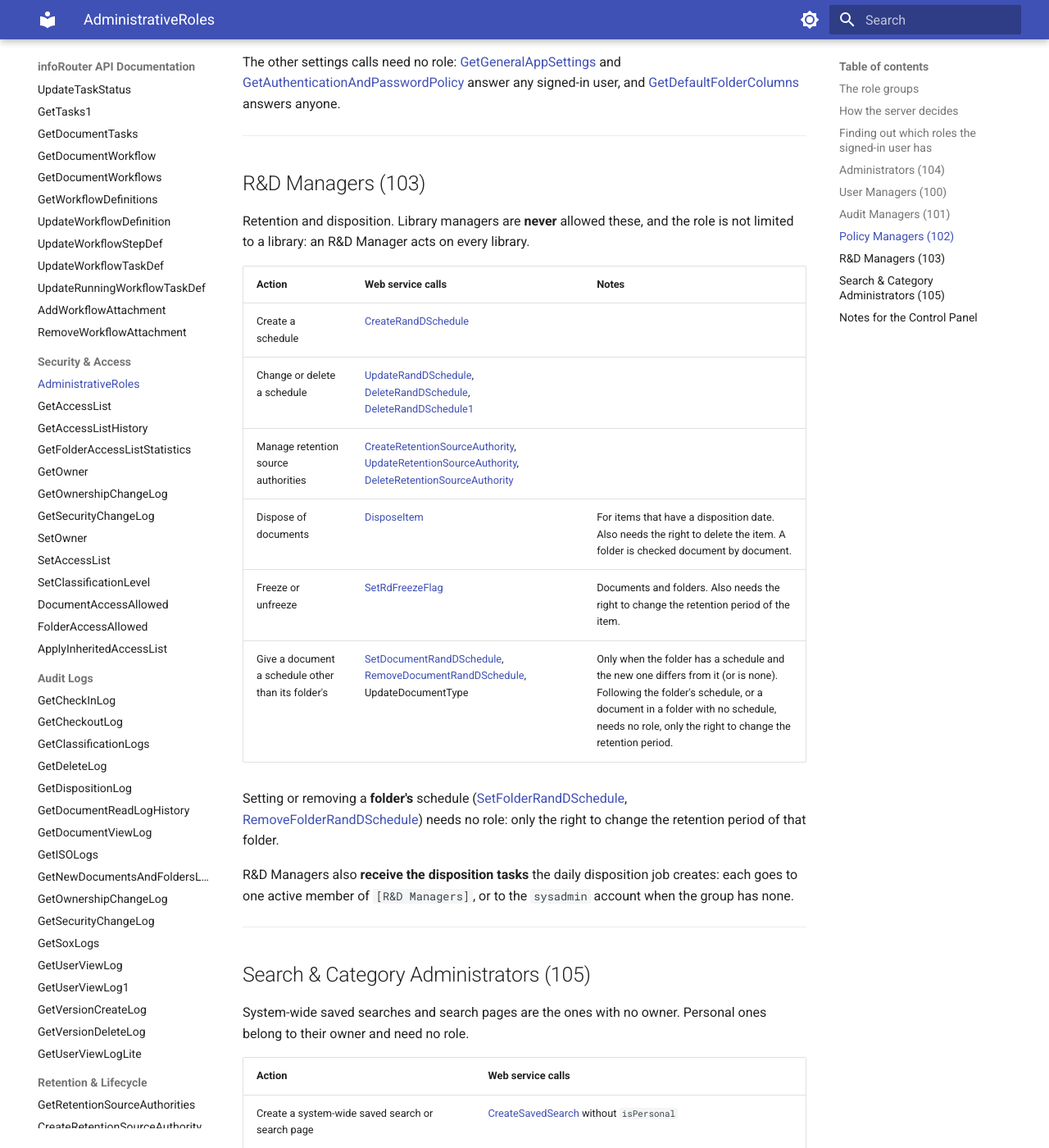
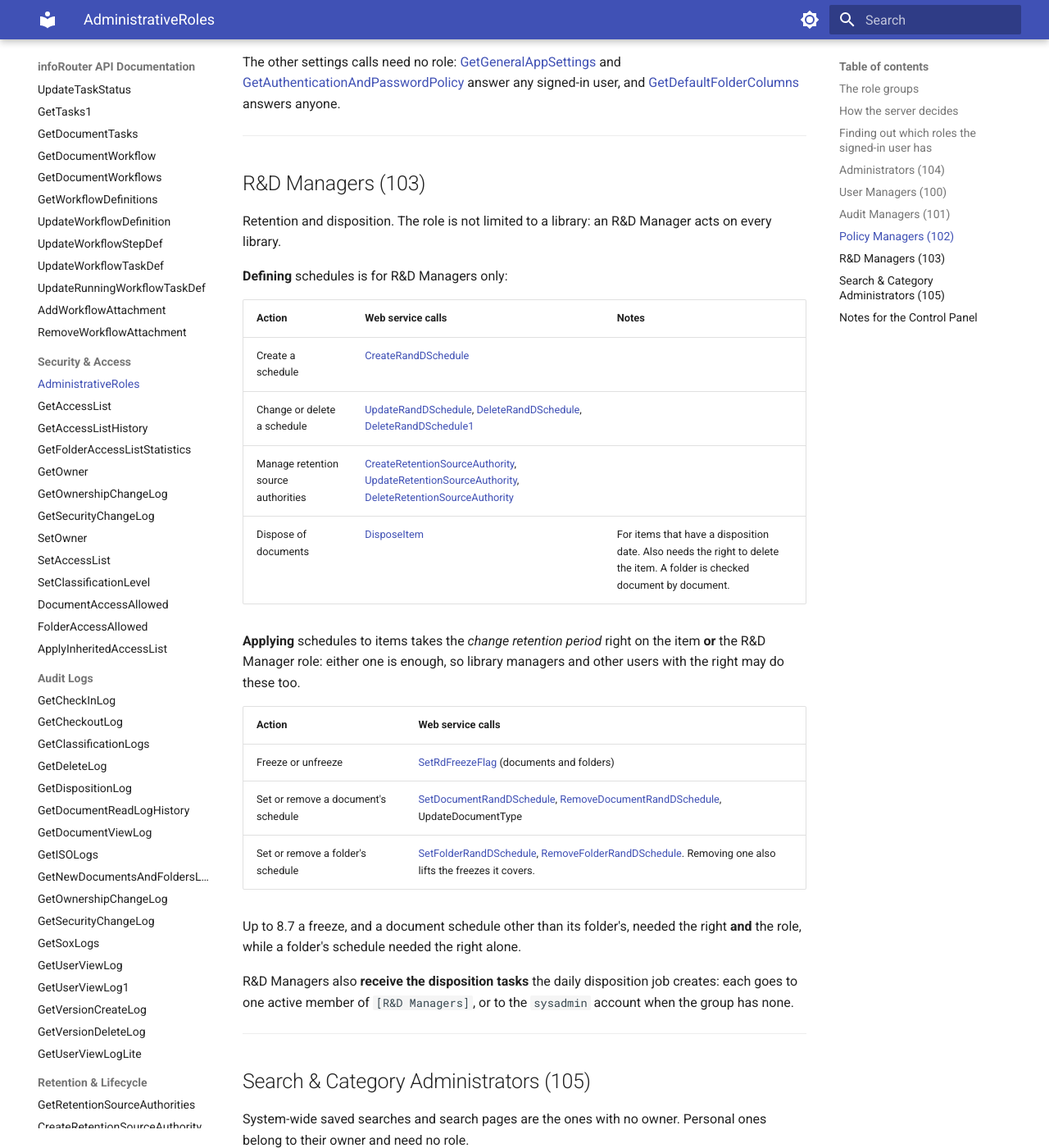
Before and after one commit to inforouter/apidocs, an MkDocs documentation site: the page built from docs/AdministrativeRoles.md, in a window 1280 px wide and 1400 px high, scrolled down 6830 px. Shown: the whole window at 82% size. Built offline with MkDocs 1.6.1 and Material for MkDocs 9.7.7, drawn with Linux system fonts in a browser that asks for light colours.

Commit message:
Retention: applying schedules takes the right on the item or the R&D Manager role
Co-Authored-By: Claude Opus 5.5 <noreply@anthropic.com>

```diff
--- a/docs/AdministrativeRoles.md
+++ b/docs/AdministrativeRoles.md
@@ -149,8 +149,9 @@ The other settings calls need no role: [GetGeneralAppSettings](GetGeneralAppSett
 
 ## R&D Managers (103)
 
-Retention and disposition. Library managers are **never** allowed these, and the role is not limited to a
-library: an R&D Manager acts on every library.
+Retention and disposition. The role is not limited to a library: an R&D Manager acts on every library.
+
+**Defining** schedules is for R&D Managers only:
 
 | Action | Web service calls | Notes |
 |---|---|---|
@@ -158,12 +159,18 @@ library: an R&D Manager acts on every library.
 | Change or delete a schedule | [UpdateRandDSchedule](UpdateRandDSchedule.md), [DeleteRandDSchedule](DeleteRandDSchedule.md), [DeleteRandDSchedule1](DeleteRandDSchedule1.md) | |
 | Manage retention source authorities | [CreateRetentionSourceAuthority](CreateRetentionSourceAuthority.md), [UpdateRetentionSourceAuthority](UpdateRetentionSourceAuthority.md), [DeleteRetentionSourceAuthority](DeleteRetentionSourceAuthority.md) | |
 | Dispose of documents | [DisposeItem](DisposeItem.md) | For items that have a disposition date. Also needs the right to delete the item. A folder is checked document by document. |
-| Freeze or unfreeze | [SetRdFreezeFlag](SetRdFreezeFlag.md) | Documents and folders. Also needs the right to change the retention period of the item. |
-| Give a document a schedule other than its folder's | [SetDocumentRandDSchedule](SetDocumentRandDSchedule.md), [RemoveDocumentRandDSchedule](RemoveDocumentRandDSchedule.md), UpdateDocumentType | Only when the folder has a schedule and the new one differs from it (or is none). Following the folder's schedule, or a document in a folder with no schedule, needs no role, only the right to change the retention period. |
 
-Setting or removing a **folder's** schedule ([SetFolderRandDSchedule](SetFolderRandDSchedule.md),
-[RemoveFolderRandDSchedule](RemoveFolderRandDSchedule.md)) needs no role: only the right to change the retention
-period of that folder.
+**Applying** schedules to items takes the *change retention period* right on the item **or** the R&D Manager
+role: either one is enough, so library managers and other users with the right may do these too.
+
+| Action | Web service calls |
+|---|---|
+| Freeze or unfreeze | [SetRdFreezeFlag](SetRdFreezeFlag.md) (documents and folders) |
+| Set or remove a document's schedule | [SetDocumentRandDSchedule](SetDocumentRandDSchedule.md), [RemoveDocumentRandDSchedule](RemoveDocumentRandDSchedule.md), UpdateDocumentType |
+| Set or remove a folder's schedule | [SetFolderRandDSchedule](SetFolderRandDSchedule.md), [RemoveFolderRandDSchedule](RemoveFolderRandDSchedule.md). Removing one also lifts the freezes it covers. |
+
+Up to 8.7 a freeze, and a document schedule other than its folder's, needed the right **and** the role, while a
+folder's schedule needed the right alone.
 
 R&D Managers also **receive the disposition tasks** the daily disposition job creates: each goes to one active
 member of `[R&D Managers]`, or to the `sysadmin` account when the group has none.
```
Also changed, not shown: docs/RemoveDocumentRandDSchedule.md (+1 -1 lines), docs/RemoveFolderRandDSchedule.md (+1 -1 lines), docs/SetDocumentRandDSchedule.md (+1 -1 lines), docs/SetFolderRandDSchedule.md (+1 -1 lines), docs/SetRdFreezeFlag.md (+1 -1 lines).
